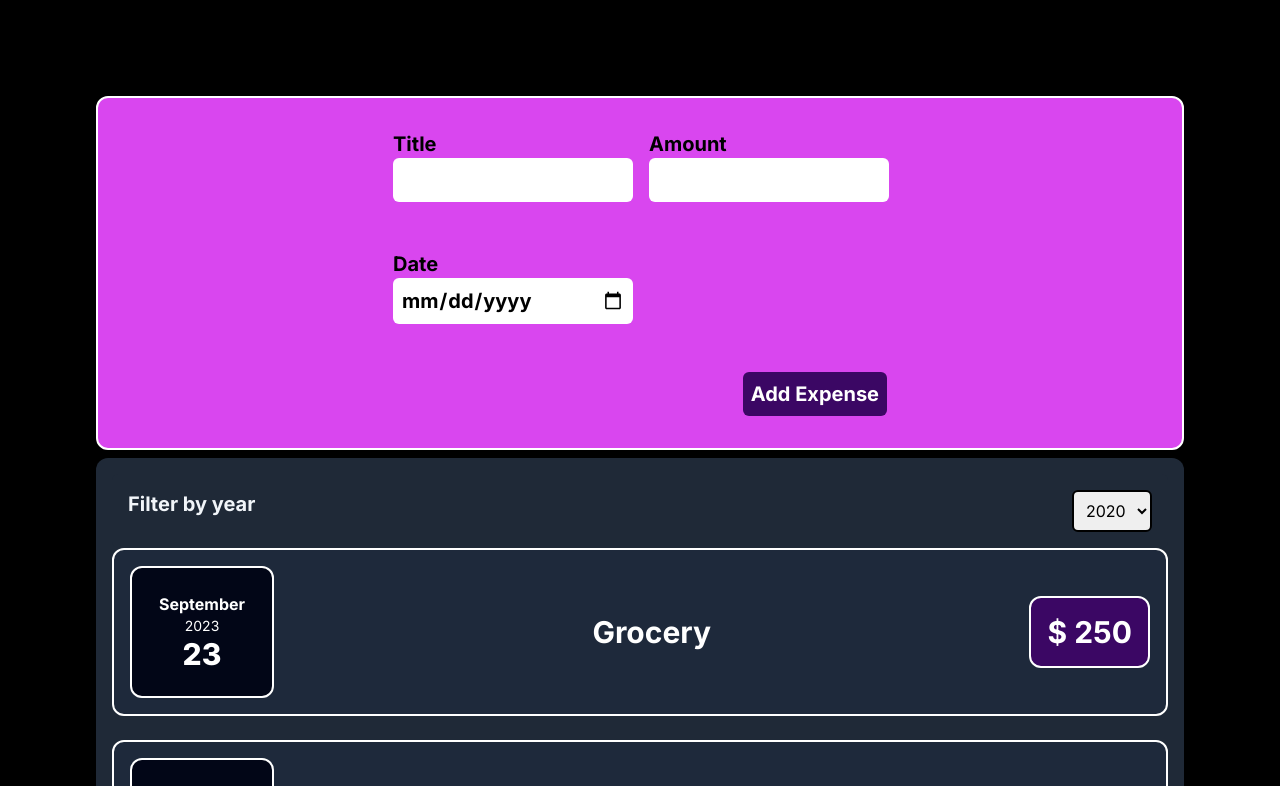
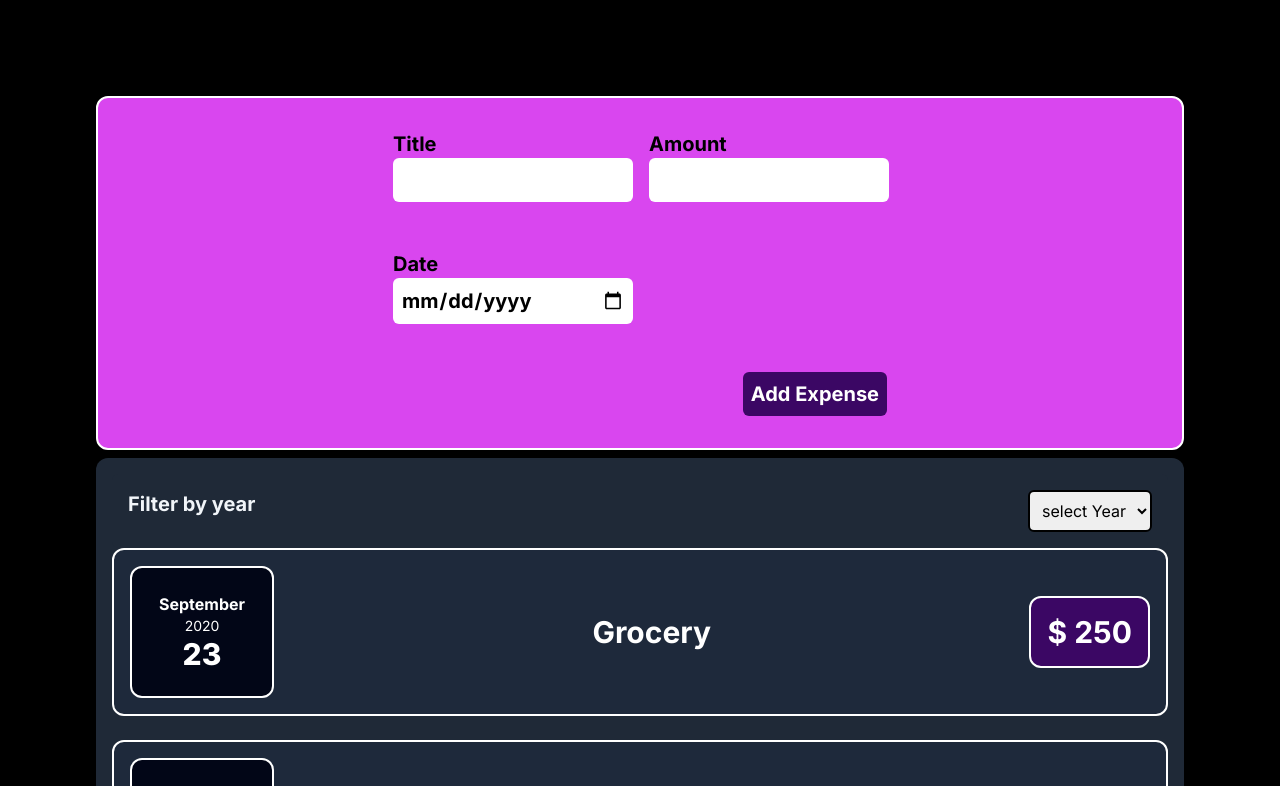
Before and after one commit to simran019/Expense-Project, a Next.js app: page / in a window 1280 px wide. Shown: the top 786 px of the page. Built offline with nearby package versions, Linux system fonts and the light colour scheme.

Commit message:
filter list as per year

```diff
--- a/src/app/expenseFilter/page.tsx
+++ b/src/app/expenseFilter/page.tsx
@@ -3,22 +3,11 @@
 import { useState } from "react";
 
 const ExpenseFilter = (props:any) => {
-  const [filterYear, setFilterYear] = useState("2020");
 
-   let filterInfoText='2020, 2021 and 2022';
-   if(filterYear==='2020'){
-    filterInfoText='2021, 2022 and 2023';
-   } else if(filterYear==='2021'){
-    filterInfoText='2020, 2022 and 2023'
-   }else if(filterYear==='2022'){
-    filterInfoText='2020, 2021 and 2023'
-   }else{
-    filterInfoText='2020, 2021 and 2022'
-   }
 
   const clickHandler = (event: any) => {
     const selectedYear = event.target.value;
-    setFilterYear(selectedYear);
+    // setFilterYear(selectedYear);
     props.onFilterYear(selectedYear)
   };
 
@@ -29,6 +18,7 @@ const ExpenseFilter = (props:any) => {
         className="border-black border-2 rounded-md p-2 text-black"
         onChange={clickHandler}
       >
+        <option value="none">select Year</option>
         <option value="2020">2020</option>
         <option value="2021">2021</option>
         <option value="2022">2022</option>
--- a/src/app/expenseItem/page.tsx
+++ b/src/app/expenseItem/page.tsx
@@ -6,6 +6,7 @@ import ExpenseDate from "../expenseDate/page";
 function ExpenseItem(props: any) {
   const title = props.expenseInfo.title;
   const amount = props.expenseInfo.amount;
+
   return (
     <Card className="flex border-2 rounded-xl border-white space-x-6 items-center justify-between bg-slate-800 w-full mb-6 p-4 text-center">
       <ExpenseDate dateInfo={props.expenseInfo.date} />
--- a/src/app/page.tsx
+++ b/src/app/page.tsx
@@ -15,19 +15,19 @@ export default function Home() {
       id: "e1",
       title: "Grocery",
       amount: "250",
-      date: new Date(2023, 8, 23),
+      date: new Date(2020, 8, 23),
     },
     {
       id: "e2",
       title: "Shopping",
       amount: "150",
-      date: new Date(2023, 7, 21),
+      date: new Date(2021, 7, 21),
     },
     {
       id: "e3",
       title: "Car Insurance",
       amount: "250",
-      date: new Date(2023, 6, 28),
+      date: new Date(2022, 6, 28),
     },
     {
       id: "e4",
@@ -50,18 +50,49 @@ export default function Home() {
       return [expenseData,...expenses]
     })
   }
+  const [filterYear, setFilterYear] = useState("none");
 
+  let filterInfoText='2020, 2021 and 2022';
+  if(filterYear==='2020'){
+   filterInfoText='2021, 2022 and 2023';
+  } else if(filterYear==='2021'){
+   filterInfoText='2020, 2022 and 2023'
+  }else if(filterYear==='2022'){
+   filterInfoText='2020, 2021 and 2023'
+  }else{
+   filterInfoText='2020, 2021 and 2022'
+  }
   const onFilterHandler=(filteredYearData:any)=>{
-    console.log(filteredYearData)
+    setFilterYear(filteredYearData)
+
   }
+  const filterArrayAsPerYear=(info:any)=>{
+    // return year==filterYear
+    return info.date.getFullYear()==filterYear
+  }
+  const filteredExpenseItems=dataFromAPI.filter(filterArrayAsPerYear);
+  // console.log(filteredExpenseItems);
+
   return (
     <Card className="w-full p-24 flex flex-col gap-2">
       <NewExpense onSaveExpenses={onSaveHandler}/>
       <div className="bg-gray-800 p-4 rounded-xl">
-      <ExpenseFilter onFilterYear={onFilterHandler}  />
-      {expenses.map((item, index) => {
-        return <ExpenseItem key={item?.id} expenseInfo={item} />;
-      })}
+      <ExpenseFilter onFilterYear={onFilterHandler}  selected={filterYear}/>
+      {
+       filteredExpenseItems.length>0?(
+        filteredExpenseItems.map((item, index) => {
+          return <ExpenseItem key={item?.id} expenseInfo={item}/>;
+        })
+       ) :(
+        expenses.map((item, index) => {
+          return <ExpenseItem key={item?.id} expenseInfo={item}/>;
+        })
+       )
+      }
+      {/* {expenses.map((item, index) => {
+        return <ExpenseItem key={item?.id} expenseInfo={item}/>;
+      })} */}
+
       </div>
     </Card>
   );
```
